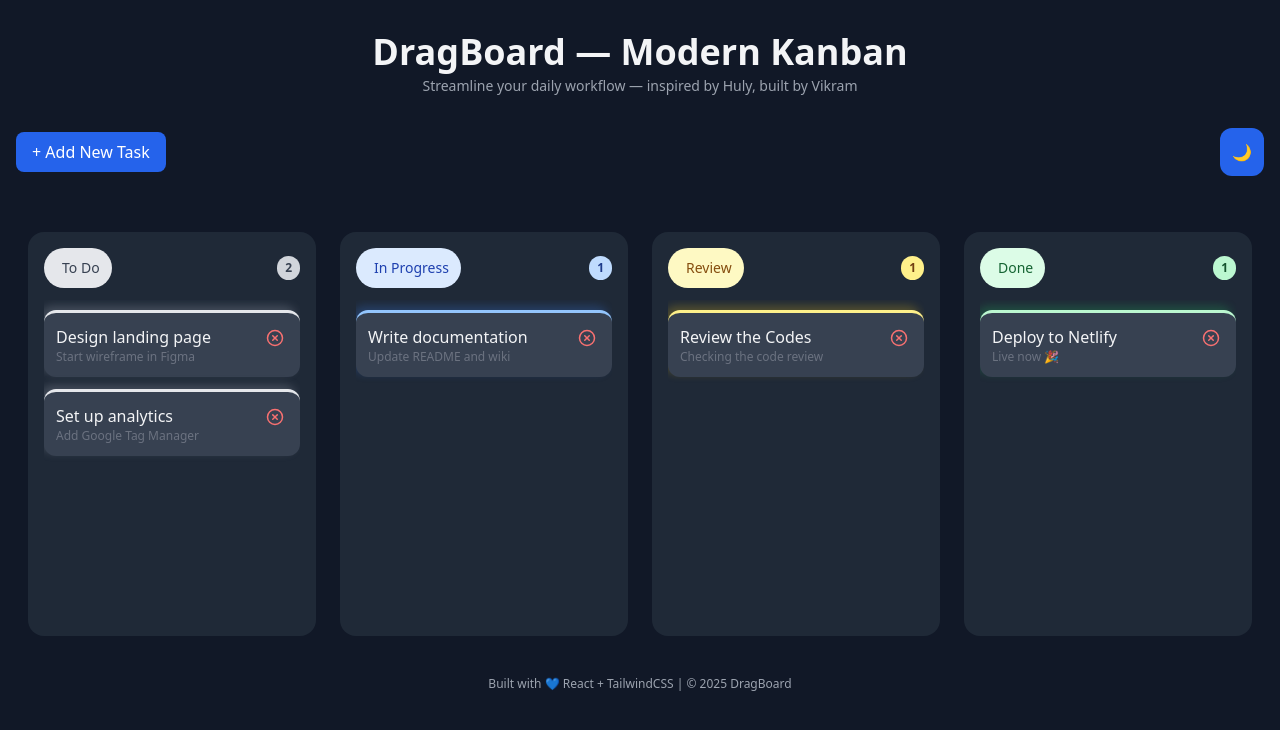
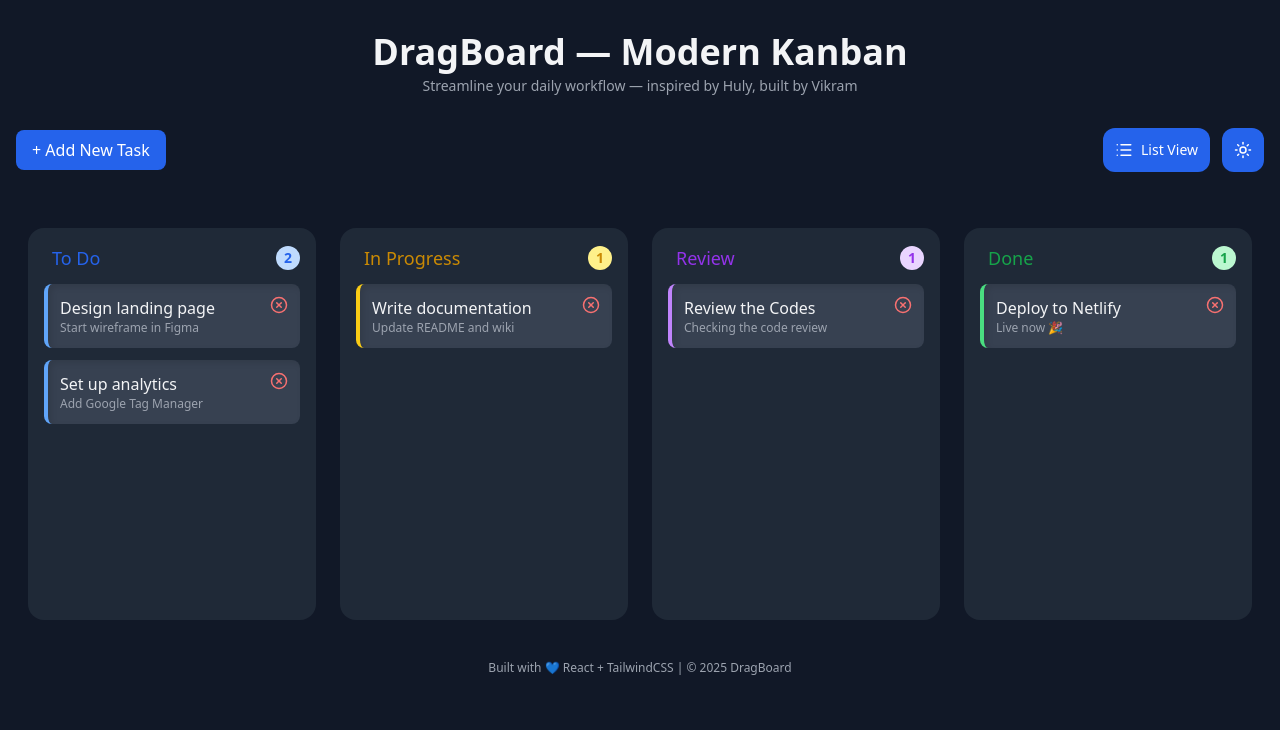
Before and after one commit to Vikram0904/dragapp, a React (Create React App) app: page / in a window 1280 px wide. Shown: the top 730 px of the page. Built offline with nearby package versions, Linux system fonts and the light colour scheme; the HTML template or start-up script is replaced by a standard one.

Commit message:
Added a List view on DragBoard

```diff
--- a/src/App.js
+++ b/src/App.js
@@ -29,6 +29,7 @@ export default function App() {
 
   // Dark mode setup
   const [theme, setTheme] = useState(localStorage.getItem("theme") || "dark");
+  const [viewMode, setViewMode] = useState("board");
 
   useEffect(() => {
     if (theme === "dark") {
@@ -98,12 +99,15 @@ export default function App() {
         <main className="flex-1">
           <Board
             columns={columns}
+            setColumns={setColumns}
             addTask={addTask}
             deleteTask={deleteTask}
             editTask={editTask}
             onColumnsChange={moveTask}
             theme={theme}
             setTheme={setTheme}
+            viewMode={viewMode}
+            setViewMode={setViewMode}
           />
         </main>
       </div>
--- a/src/components/Board.js
+++ b/src/components/Board.js
@@ -1,37 +1,58 @@
 import { useState } from "react";
 import { DragDropContext, Droppable, Draggable } from "@hello-pangea/dnd";
-import { XCircle } from "lucide-react";
+import { XCircle, Sun, Moon, List, LayoutGrid } from "lucide-react";
 
-
-export default function Board({ columns, addTask, deleteTask, editTask, onColumnsChange,  theme,
-  setTheme,}) {
+export default function Board({
+  columns,
+  setColumns,
+  addTask,
+  deleteTask,
+  editTask,
+  onColumnsChange,
+  theme,
+  setTheme,
+}) {
+  const [viewMode, setViewMode] = useState("board");
   const [isModalOpen, setIsModalOpen] = useState(false);
   const [newTask, setNewTask] = useState({ title: "", desc: "", colId: "todo" });
 
-  const handleAddTask = (e) => {
-    e.preventDefault();
-    if (!newTask.title.trim()) return;
-
-    addTask(newTask.colId, {
-      id: Date.now(),
-      title: newTask.title,
-      desc: newTask.desc,
-    });
-
-    setIsModalOpen(false);
-    setNewTask({ title: "", desc: "", colId: "todo" });
-  };
-
+  // ✅ Drag + Drop
   const handleDragEnd = (result) => {
     const { source, destination } = result;
     if (!destination) return;
-    if (source.droppableId === destination.droppableId && source.index === destination.index) return;
+
+    if (
+      source.droppableId === destination.droppableId &&
+      source.index === destination.index
+    )
+      return;
 
     const startColId = source.droppableId;
     const endColId = destination.droppableId;
+    const startCol = columns[startColId];
+    const endCol = columns[endColId];
 
-    const task = columns[startColId].tasks[source.index];
-    onColumnsChange(startColId, endColId, task);
+    if (startColId === endColId) {
+      const newTasks = Array.from(startCol.tasks);
+      const [movedTask] = newTasks.splice(source.index, 1);
+      newTasks.splice(destination.index, 0, movedTask);
+
+      setColumns({
+        ...columns,
+        [startColId]: { ...startCol, tasks: newTasks },
+      });
+    } else {
+      const startTasks = Array.from(startCol.tasks);
+      const [movedTask] = startTasks.splice(source.index, 1);
+      const endTasks = Array.from(endCol.tasks);
+      endTasks.splice(destination.index, 0, movedTask);
+
+      setColumns({
+        ...columns,
+        [startColId]: { ...startCol, tasks: startTasks },
+        [endColId]: { ...endCol, tasks: endTasks },
+      });
+    }
   };
 
   return (
@@ -45,58 +66,87 @@ export default function Board({ columns, addTask, deleteTask, editTask, onColumn
           + Add New Task
         </button>
 
+        {/* Theme + View Toggle */}
+        <div className="flex gap-3">
+          <button
+            onClick={() =>
+              setViewMode(viewMode === "board" ? "list" : "board")
+            }
+            className="p-3 bg-blue-600 text-white rounded-xl hover:bg-blue-700 transition flex items-center gap-2"
+          >
+            {viewMode === "board" ? (
+              <>
+                <List size={18} />
+                <span className="text-sm font-medium">List View</span>
+              </>
+            ) : (
+              <>
+                <LayoutGrid size={18} />
+                <span className="text-sm font-medium">Board View</span>
+              </>
+            )}
+          </button>
+
           <button
             onClick={() => setTheme(theme === "dark" ? "light" : "dark")}
             className="p-3 bg-blue-600 text-white rounded-xl hover:bg-blue-700 transition"
           >
-        {theme === "dark" ? "🌙" : "☀️"}
+            {theme === "dark" ? <Sun size={18} /> : <Moon size={18} />}
           </button>
         </div>
+      </div>
 
-      {/* Drag and Drop Columns */}
+      {/* Main Area */}
       <DragDropContext onDragEnd={handleDragEnd}>
+        {viewMode === "board" ? (
+          // ✅ Board View
           <div className="flex flex-wrap gap-6 justify-center">
             {Object.entries(columns).map(([colId, column]) => (
               <Droppable key={colId} droppableId={colId}>
-              {(provided) => (
+                {(provided, snapshot) => (
                   <div
                     ref={provided.innerRef}
                     {...provided.droppableProps}
-                  className="bg-gray-200 dark:bg-gray-800 rounded-2xl p-4 w-72 flex flex-col column-hover"
+                    className={`rounded-2xl p-4 w-72 flex flex-col transition-all ${
+                      snapshot.isDraggingOver
+                        ? "bg-blue-100 dark:bg-gray-700"
+                        : "bg-gray-200 dark:bg-gray-800"
+                    }`}
                   >
                     <h2 className="font-semibold text-lg mb-3 flex justify-between items-center">
                       <span className="flex items-center gap-2">
                         {colId === "todo" && (
-                      <span className="status-badge status-todo">
-                        <i className="far fa-circle status-icon"></i> To Do
+                          <span className="flex items-center gap-2 text-blue-600 font-medium">
+                            <i className="far fa-circle"></i> To Do
                           </span>
                         )}
                         {colId === "progress" && (
-                      <span className="status-badge status-progress">
-                        <i className="fas fa-hourglass-half status-icon"></i> In Progress
+                          <span className="flex items-center gap-2 text-yellow-600 font-medium">
+                            <i className="fas fa-hourglass-half"></i> In Progress
                           </span>
                         )}
                         {colId === "review" && (
-                      <span className="status-badge status-review">
-                        <i className="fas fa-eye status-icon"></i> Review
+                          <span className="flex items-center gap-2 text-purple-600 font-medium">
+                            <i className="fas fa-eye"></i> Review
                           </span>
                         )}
                         {colId === "done" && (
-                      <span className="status-badge status-done">
-                        <i className="fas fa-check-circle status-icon"></i> Done
+                          <span className="flex items-center gap-2 text-green-600 font-medium">
+                            <i className="fas fa-check-circle"></i> Done
                           </span>
                         )}
                       </span>
                       <span
-                    className={`text-xs font-semibold px-2 py-1 rounded-full
-                      ${
+                          className={`px-2 py-[2px] text-sm rounded-full ${
                             colId === "todo"
-                          ? "bg-gray-300 text-gray-700"
+                              ? "bg-blue-200 text-blue-600"
                               : colId === "progress"
-                          ? "bg-blue-200 text-blue-900"
+                              ? "bg-yellow-200 text-yellow-600"
                               : colId === "review"
-                          ? "bg-yellow-200 text-yellow-900"
-                          : "bg-green-200 text-green-900"
+                              ? "bg-purple-200 text-purple-600"
+                              : colId === "done"
+                              ? "bg-green-200 text-green-600"
+                              : "bg-gray-300 text-gray-700"
                           }`}
                         >
                           {column.tasks.length}
@@ -109,129 +159,164 @@ export default function Board({ columns, addTask, deleteTask, editTask, onColumn
                           ? "overflow-y-auto custom-scroll"
                           : "overflow-y-hidden"
                       }`}
-                    style={{
-                      height: "320px", // consistent column height
-                    }}
+                      style={{ height: "320px" }}
                     >
                       {column.tasks.map((task, index) => (
-                      <Draggable key={task.id} draggableId={task.id.toString()} index={index}>
+                        <Draggable
+                          key={task.id}
+                          draggableId={task.id.toString()}
+                          index={index}
+                        >
                           {(provided) => (
                             <div
                               ref={provided.innerRef}
                               {...provided.draggableProps}
                               {...provided.dragHandleProps}
-                          className={`p-3 rounded-xl flex justify-between items-start shadow-md
-
-                            ${
+                              className={`p-3 bg-gray-100 dark:bg-gray-700 rounded-lg shadow-[inset_3px_3px_6px_rgba(0,0,0,0.1)] border-l-4 ${
                                 colId === "todo"
-                                ? "bg-gray-100 dark:bg-gray-700 ticket-shadow-todo"
+                                  ? "border-blue-400"
                                   : colId === "progress"
-                                ? "bg-gray-100 dark:bg-gray-700 ticket-shadow-progress"
+                                  ? "border-yellow-400"
                                   : colId === "review"
-                                ? "bg-gray-100 dark:bg-gray-700 ticket-shadow-review"
-                                : "bg-gray-100 dark:bg-gray-700 ticket-shadow-done"
-                            }
-                            ${index === 0 ? "mt-[10px]" : ""}
-                          `}
+                                  ? "border-purple-400"
+                                  : "border-green-400"
+                              } hover:shadow-md transition-all`}
                             >
+                              <div className="flex justify-between items-start">
                                 <div>
                                   <p className="font-medium">{task.title}</p>
-                            <p className="text-xs text-gray-500">{task.desc}</p>
+                                  <p className="text-xs text-gray-500 dark:text-gray-400">
+                                    {task.desc}
+                                  </p>
                                 </div>
                                 <button
                                   onClick={() => deleteTask(colId, task.id)}
-                            className="text-red-400 hover:text-red-500 p-1 rounded-full hover:bg-red-500/10 transition"
+                                  className="text-red-400 hover:text-red-500"
                                 >
                                   <XCircle size={18} />
                                 </button>
-
                               </div>
-
+                            </div>
                           )}
                         </Draggable>
                       ))}
                       {provided.placeholder}
                     </div>
-
                   </div>
                 )}
               </Droppable>
             ))}
           </div>
-      </DragDropContext>
+        ) : (
+          // ✅ List View (redesigned, draggable, same icons/colors)
+          <div className="bg-gray-100 dark:bg-gray-800 rounded-xl shadow p-6 w-full">
+            {Object.entries(columns).map(([colId, column]) => (
+              <Droppable key={colId} droppableId={colId}>
+                {(provided, snapshot) => (
+                  <div
+                    ref={provided.innerRef}
+                    {...provided.droppableProps}
+                    className={`mb-8 rounded-xl transition-all ${
+                      snapshot.isDraggingOver
+                        ? "bg-blue-50 dark:bg-gray-700 p-3"
+                        : ""
+                    }`}
+                  >
+                    <h2 className="font-semibold text-lg mb-3 flex justify-between items-center border-b border-gray-300 dark:border-gray-700 pb-1">
+                      <span className="flex items-center gap-2">
+                        {colId === "todo" && (
+                          <span className="flex items-center gap-2 text-blue-600 font-medium">
+                            <i className="far fa-circle"></i> To Do
+                          </span>
+                        )}
+                        {colId === "progress" && (
+                          <span className="flex items-center gap-2 text-yellow-600 font-medium">
+                            <i className="fas fa-hourglass-half"></i> In Progress
+                          </span>
+                        )}
+                        {colId === "review" && (
+                          <span className="flex items-center gap-2 text-purple-600 font-medium">
+                            <i className="fas fa-eye"></i> Review
+                          </span>
+                        )}
+                        {colId === "done" && (
+                          <span className="flex items-center gap-2 text-green-600 font-medium">
+                            <i className="fas fa-check-circle"></i> Done
+                          </span>
+                        )}
+                      </span>
+                      <span
+                          className={`px-2 py-[2px] text-sm rounded-full ${
+                            colId === "todo"
+                              ? "bg-blue-200 text-blue-600"
+                              : colId === "progress"
+                              ? "bg-yellow-200 text-yellow-600"
+                              : colId === "review"
+                              ? "bg-purple-200 text-purple-600"
+                              : colId === "done"
+                              ? "bg-green-200 text-green-600"
+                              : "bg-gray-300 text-gray-700"
+                          }`}
+                        >
+                          {column.tasks.length}
+                      </span>
+                    </h2>
 
-      {/* Modal */}
-      {isModalOpen && (
-        <div className="fixed inset-0 bg-black/40 backdrop-blur-sm flex items-center justify-center z-50 animate-fadeIn">
-          <form
-            onSubmit={handleAddTask}
-            className="relative bg-white dark:bg-gray-900 rounded-2xl shadow-2xl p-8 w-[420px] max-w-[90%] transform transition-all scale-100 animate-popIn"
+                    {column.tasks.length === 0 && (
+                      <p className="text-sm text-gray-400 italic mt-3">
+                        No tasks
+                      </p>
+                    )}
+
+                    <div className="space-y-3 mt-3">
+                      {column.tasks.map((task, index) => (
+                        <Draggable
+                          key={task.id}
+                          draggableId={task.id.toString()}
+                          index={index}
                         >
-            {/* Close Button */}
+                          {(provided) => (
+                            <div
+                              ref={provided.innerRef}
+                              {...provided.draggableProps}
+                              {...provided.dragHandleProps}
+                              className={`p-3 bg-gray-100 dark:bg-gray-700 rounded-lg shadow-[inset_3px_3px_6px_rgba(0,0,0,0.1)] border-l-4 ${
+                                colId === "todo"
+                                  ? "border-blue-400"
+                                  : colId === "progress"
+                                  ? "border-yellow-400"
+                                  : colId === "review"
+                                  ? "border-purple-400"
+                                  : "border-green-400"
+                              } hover:shadow-md transition-all`}
+                            >
+                              <div className="flex justify-between items-start">
+                                <div>
+                                  <p className="font-medium">{task.title}</p>
+                                  <p className="text-xs text-gray-500 dark:text-gray-400">
+                                    {task.desc}
+                                  </p>
+                                </div>
                                 <button
-              type="button"
-              onClick={() => setIsModalOpen(false)}
-              className="absolute top-3 right-3 text-gray-400 hover:text-gray-600 dark:hover:text-gray-300 text-xl"
+                                  onClick={() => deleteTask(colId, task.id)}
+                                  className="text-red-400 hover:text-red-500"
                                 >
-              ×
-            </button>
-
-            {/* Title */}
-            <h3 className="text-xl font-semibold text-center mb-4 relative">
-              Add New Task
-              <span className="block w-16 h-[2px] mx-auto mt-1 bg-gradient-to-r from-blue-500 to-purple-500 rounded-full"></span>
-            </h3>
-
-            {/* Title Field */}
-            <input
-              type="text"
-              placeholder="Task Title"
-              value={newTask.title}
-              onChange={(e) => setNewTask({ ...newTask, title: e.target.value })}
-              className="w-full px-3 py-2 rounded-lg border border-gray-300 dark:border-gray-700 dark:bg-gray-800 focus:ring-2 focus:ring-blue-500 outline-none transition"
-            />
-
-            {/* Description Field */}
-            <textarea
-              placeholder="Description"
-              value={newTask.desc}
-              onChange={(e) => setNewTask({ ...newTask, desc: e.target.value })}
-              className="w-full px-3 py-2 mt-3 rounded-lg border border-gray-300 dark:border-gray-700 dark:bg-gray-800 focus:ring-2 focus:ring-blue-500 outline-none transition min-h-[90px]"
-            />
-
-            {/* Select Column */}
-            <select
-              value={newTask.colId}
-              onChange={(e) => setNewTask({ ...newTask, colId: e.target.value })}
-              className="w-full px-3 py-2 mt-3 rounded-lg border border-gray-300 dark:border-gray-700 dark:bg-gray-800 focus:ring-2 focus:ring-blue-500 outline-none transition"
-            >
-              {Object.entries(columns).map(([id, col]) => (
-                <option key={id} value={id}>
-                  {col.name}
-                </option>
-              ))}
-            </select>
-
-            {/* Action Buttons */}
-            <div className="flex justify-end gap-3 mt-6">
-              <button
-                type="button"
-                onClick={() => setIsModalOpen(false)}
-                className="px-4 py-2 text-sm font-medium rounded-lg bg-gray-200 hover:bg-gray-300 dark:bg-gray-700 dark:hover:bg-gray-600 transition"
-              >
-                Cancel
-              </button>
-              <button
-                type="submit"
-                className="px-4 py-2 text-sm font-medium rounded-lg bg-blue-600 text-white hover:bg-blue-700 transition"
-              >
-                Add Task
+                                  <XCircle size={18} />
                                 </button>
                               </div>
-          </form>
                             </div>
                           )}
-
+                        </Draggable>
+                      ))}
+                      {provided.placeholder}
+                    </div>
+                  </div>
+                )}
+              </Droppable>
+            ))}
+          </div>
+        )}
+      </DragDropContext>
     </div>
   );
 }
--- a/src/index.css
+++ b/src/index.css
@@ -57,87 +57,3 @@
 .dark ::-webkit-scrollbar-thumb:hover {
   background: rgba(255, 255, 255, 0.3);
 }
-
-.status-badge {
-  display: inline-flex;
-  align-items: center;
-  gap: 6px;
-  font-size: 14px;
-  font-weight: 500;
-  padding: 6px 12px;
-  border-radius: 20px;
-  background-color: #f3f4f6;
-  color: #374151;
-}
-
-.status-icon {
-  font-size: 14px;
-}
-
-/* Individual colors */
-.status-done {
-  background-color: #dcfce7;
-  color: #166534;
-}
-
-.status-review {
-  background-color: #fef9c3;
-  color: #854d0e;
-}
-
-.status-todo {
-  background-color: #e5e7eb;
-  color: #374151;
-}
-
-.status-progress {
-  background-color: #dbeafe;
-  color: #1e40af;
-}
-
-.status-rejected {
-  background-color: #fee2e2;
-  color: #991b1b;
-}
-
-@media (max-width: 640px) {
-  .status-badge {
-    font-size: 12px;
-    padding: 4px 8px;
-  }
-}
-
-.ticket-shadow-todo {
-  box-shadow: -4px -4px 10px rgba(156, 163, 175, 0.3);
-  border-top: 3px solid #e5e7eb;
-}
-
-.ticket-shadow-progress {
-  box-shadow: -4px -4px 10px rgba(59, 130, 246, 0.25);
-  border-top: 3px solid #93c5fd;
-}
-
-.ticket-shadow-review {
-  box-shadow: -4px -4px 10px rgba(250, 204, 21, 0.25);
-  border-top: 3px solid #fef08a;
-}
-
-.ticket-shadow-done {
-  box-shadow: -4px -4px 10px rgba(34, 197, 94, 0.25);
-  border-top: 3px solid #bbf7d0;
-}
-
-.ticket-shadow-todo:hover,
-.ticket-shadow-progress:hover,
-.ticket-shadow-review:hover,
-.ticket-shadow-done:hover {
-  transform: translateY(-2px);
-  transition: all 0.25s ease;
-}
-
-.column-hover {
-  transition: all 0.3s ease;
-}
-.column-hover:hover {
-  transform: translateY(-2px);
-}
```
Lines whose indentation alone changed are shown as unchanged.
